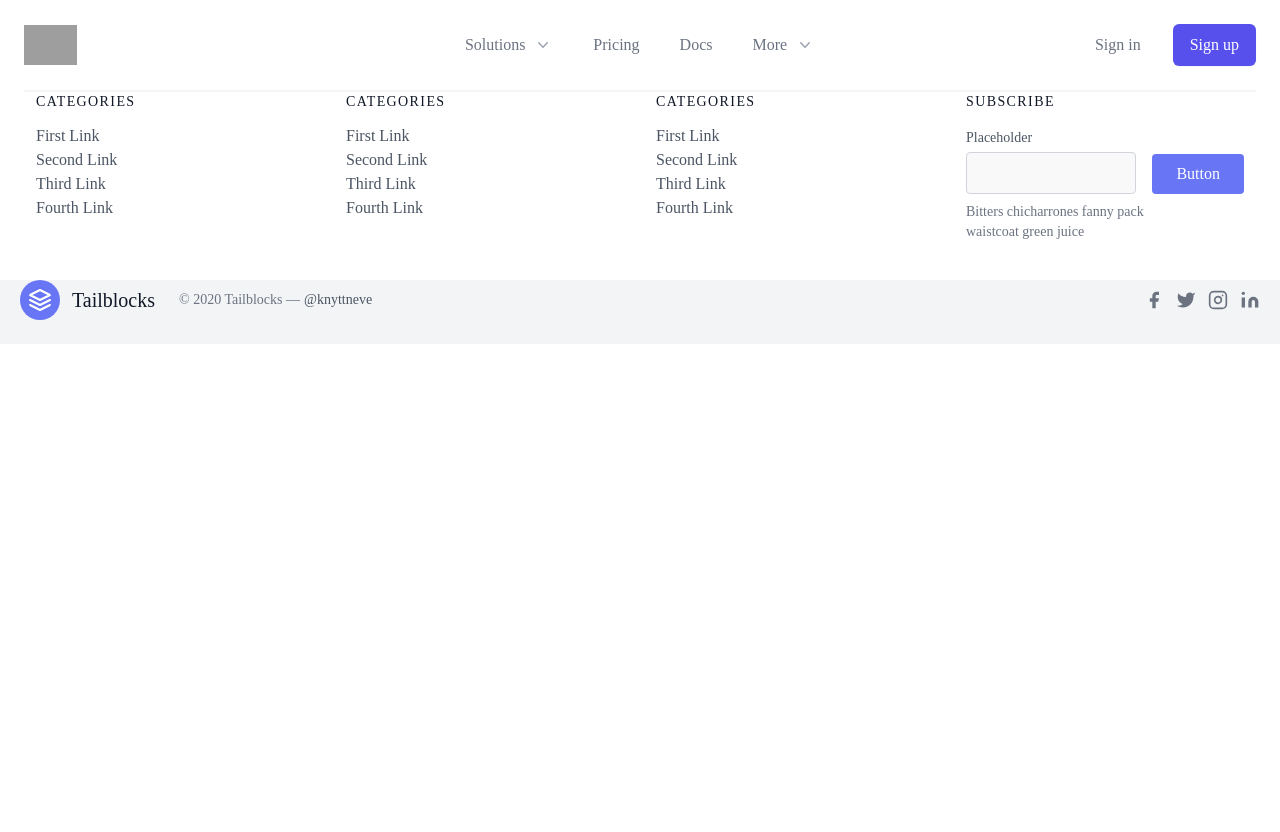
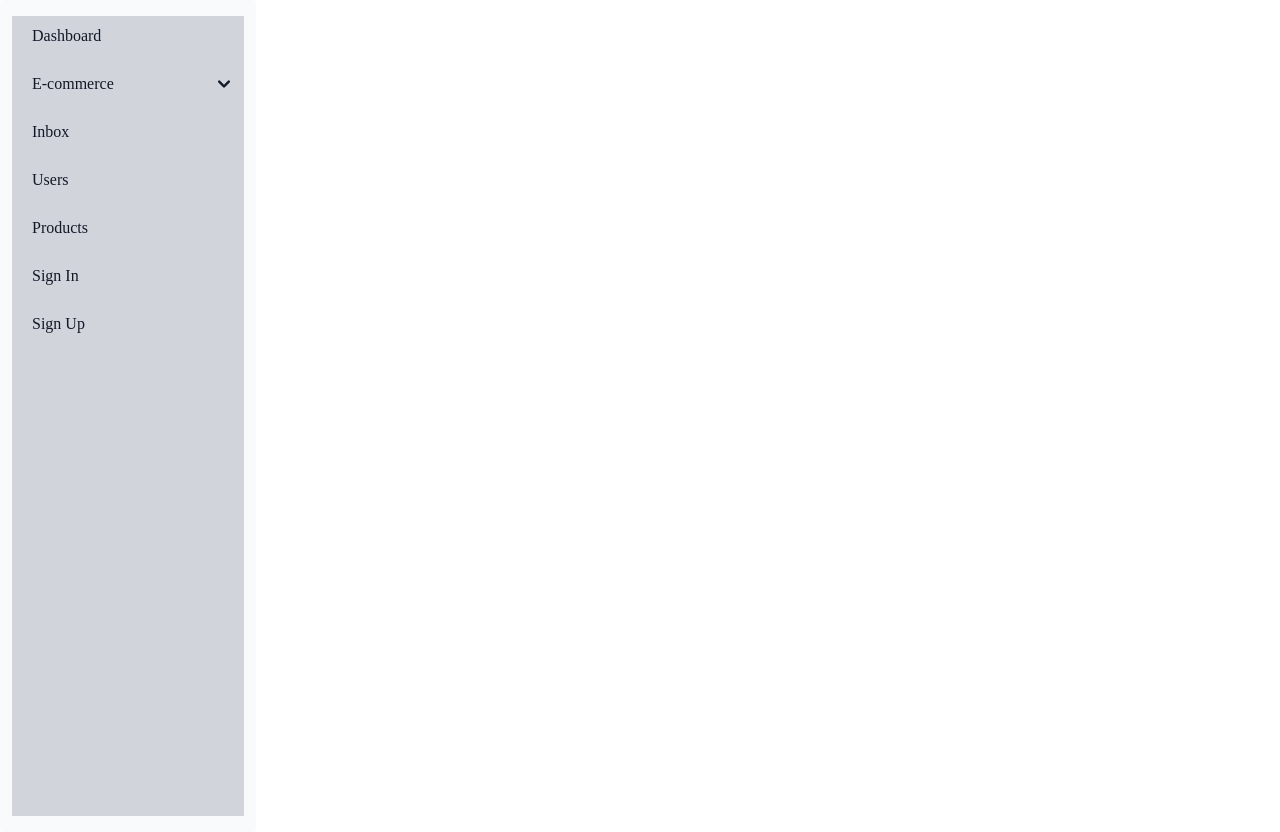
Before and after one commit to Devang-Shah-49/frontend-boilerplate, a React (Create React App) app: page / in a window 1280 px wide. Before the commit the page ends 800 px from the top, so only its background shows below. Built offline with nearby package versions, Linux system fonts and the light colour scheme; grey boxes are pictures that could not be loaded; a web font is replaced by a local one.

Commit message:
added dashboard

```diff
--- /dev/null
+++ b/src/components/dashboard.jsx
@@ -0,0 +1,63 @@
+import React from "react";
+import { Sidebar } from "flowbite-react";
+
+const Dashboard = () => {
+  return (
+    <>
+      <div className="w-fit h-full m-0 p-0">
+        <Sidebar aria-label="Sidebar with multi-level dropdown example">
+          <Sidebar.Items className="h-screen bg-gray-300">
+            <Sidebar.ItemGroup>
+              <Sidebar.Item
+                href="#"
+                //   icon={HiChartPie}
+              >
+                Dashboard
+              </Sidebar.Item>
+              <Sidebar.Collapse
+                //   icon={HiShoppingBag}
+                label="E-commerce"
+              >
+                <Sidebar.Item href="#" className="">
+                  Products
+                </Sidebar.Item>
+              </Sidebar.Collapse>
+              <Sidebar.Item
+                href="#"
+                //   icon={HiInbox}
+              >
+                Inbox
+              </Sidebar.Item>
+              <Sidebar.Item
+                href="#"
+                //   icon={HiUser}
+              >
+                Users
+              </Sidebar.Item>
+              <Sidebar.Item
+                href="#"
+                //   icon={HiShoppingBag}
+              >
+                Products
+              </Sidebar.Item>
+              <Sidebar.Item
+                href="#"
+                //   icon={HiArrowSmRight}
+              >
+                Sign In
+              </Sidebar.Item>
+              <Sidebar.Item
+                href="#"
+                //   icon={HiTable}
+              >
+                Sign Up
+              </Sidebar.Item>
+            </Sidebar.ItemGroup>
+          </Sidebar.Items>
+        </Sidebar>
+      </div>
+    </>
+  );
+};
+
+export default Dashboard;
--- a/src/components/home.jsx
+++ b/src/components/home.jsx
@@ -1,12 +1,14 @@
-import React from 'react'
-import Navbar from './navbar';
-import Footer from './footer';
+import React from "react";
+import Navbar from "./navbar";
+import Footer from "./footer";
+import Dashboard from "./dashboard";
 
 export default function Home() {
-    return (
-      <div>
-        <Navbar/>
-        <Footer />
-      </div>
-    )
+  return (
+    <div>
+      {/* <Navbar/> */}
+      {/* <Footer /> */}
+      <Dashboard />
+    </div>
+  );
 }
--- a/src/components/signup.jsx
+++ b/src/components/signup.jsx
@@ -51,7 +51,7 @@ export default function Signup() {
                       placeholder="Full Name"
                     />
                   </div>
-                  <div>
+                  {/* <div>
                     <label htmlFor="number" className="sr-only">
                       Phone Number
                     </label>
@@ -64,7 +64,7 @@ export default function Signup() {
                       className="relative block w-full rounded-md my-4  border border-gray-300 px-3 py-3 text-gray-900 placeholder-gray-500 focus:z-10 focus:border-indigo-500 focus:outline-none focus:ring-indigo-500 sm:text-sm"
                       placeholder="Phone"
                     />
-                  </div>
+                  </div> */}
                   <div>
                     <label htmlFor="email-address" className="sr-only">
                       Email address
```
